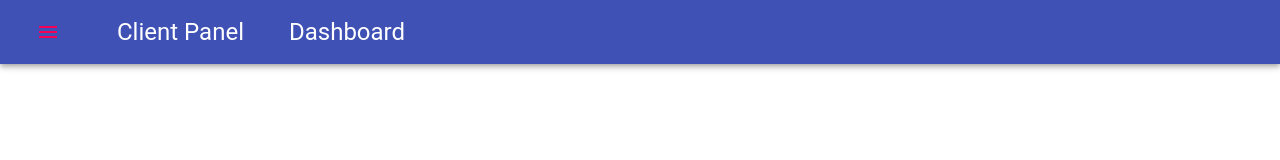
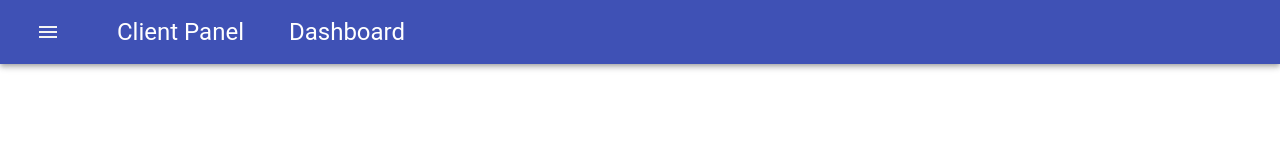
Before and after one commit to sumitsssss/client_panel, a React (Create React App) app: page / in a window 1280 px wide. Shown: the top 160 px of the page. Built offline with nearby package versions, Linux system fonts and the light colour scheme.

Commit message:
Added Navbar

```diff
--- a/src/components/navbar.jsx
+++ b/src/components/navbar.jsx
@@ -17,6 +17,9 @@ const Navbar = () => {
             textDecoration: 'none',
             color: '#fff',
             marginLeft: 45
+        },
+        color:{
+            color: '#f4f4f4',
         }
     }));
     const classes = useStyles();
@@ -24,7 +27,7 @@ const Navbar = () => {
     <AppBar position="static" color="primary">
       <Toolbar>
         <IconButton>
-          <MenuIcon color="secondary"/>
+          <MenuIcon className={classes.color}/>
         </IconButton>
 
         <Link to="/" className={classes.links}>
```
Also changed, not shown: 1 other file (tests, documents, lock files or other folders).
